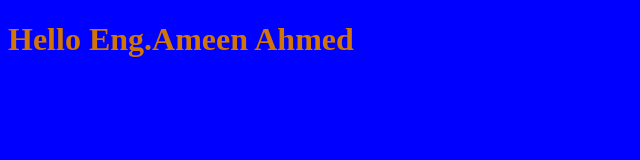
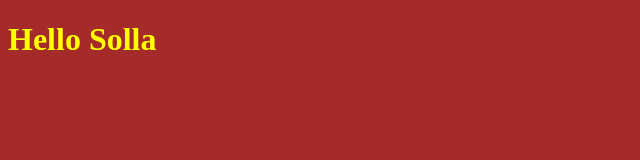
Before and after one commit to AmeenAHmed10/Ameenproj, a plain HTML site: page index.html in a window 1280 px wide. Shown: the whole page, without its empty margins (0-640 px from the left). Drawn offline with Linux system fonts and the light colour scheme.

Commit message:
last adding 3

```diff
--- a/index.html
+++ b/index.html
@@ -7,7 +7,7 @@
     <link rel="Stylesheet" href="style.css">
 </head>
 <body>
-    <h1>Hello Eng.Ameen Ahmed</h1>
+    <h1>Hello Solla</h1>
     <script src="app.js"></script>
 </body>
 </html>
--- a/style.css
+++ b/style.css
@@ -1,6 +1,6 @@
 h1{
-    color: rgb(209, 118, 5);
+    color:yellow
 }
 body{
-    background-color:blue;
+    background-color:brown;
 }
```
